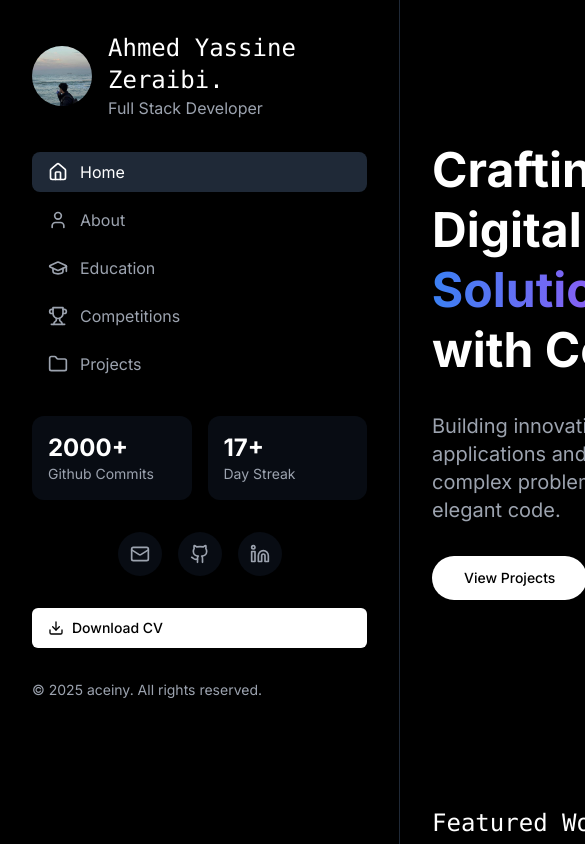
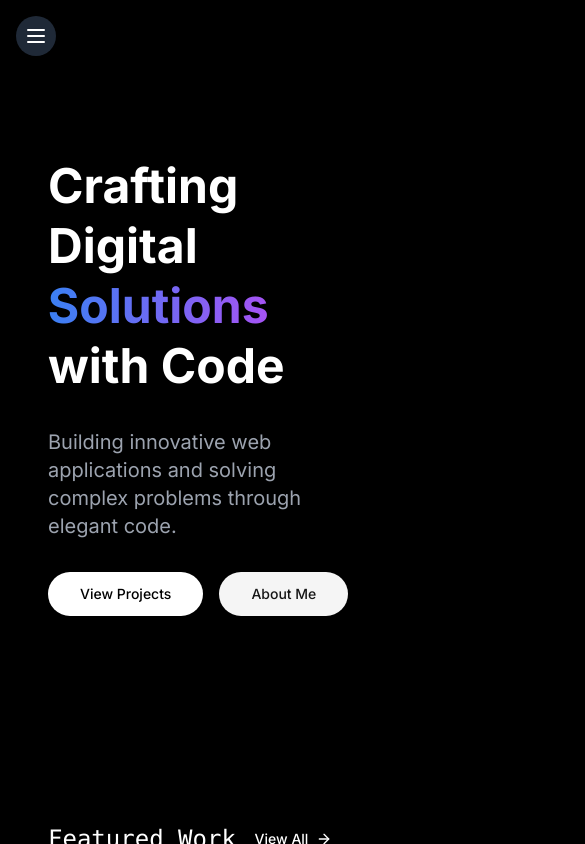
Before and after one commit to aceiny/Portfolio, a Next.js app: page / in a window 390 px wide. Shown: the top 844 px of the page, 585 px wide, since content can reach past the window. Built offline with nearby package versions, Linux system fonts and the light colour scheme.

Commit message:
refactor sidebar component to improve mobile responsiveness and enhance animation effects

```diff
--- a/app/layout.tsx
+++ b/app/layout.tsx
@@ -21,10 +21,12 @@ export default function RootLayout({
       <head>
         <link rel="icon" href="/icon.ico" sizes="any" />
       </head>
-      <body className={` bg-black text-white`}>
+      <body className="bg-black text-white">
         <div className="flex min-h-screen">
           <Sidebar />
-          <main className="flex-1 ml-[400px]">{children}</main>
+          <main className="flex-1 ml-0 lg:ml-[400px] p-4 lg:p-8">
+            {children}
+          </main>
         </div>
       </body>
     </html>
--- a/components/sidebar.tsx
+++ b/components/sidebar.tsx
@@ -1,22 +1,71 @@
 "use client";
-
 import Image from "next/image";
 import Link from "next/link";
 import { usePathname } from "next/navigation";
-import { motion } from "framer-motion";
+import { motion, AnimatePresence } from "framer-motion";
 import { Button } from "@/components/ui/button";
-import { Download } from "lucide-react";
+import { Download, Menu, X } from "lucide-react";
+import { useState, useEffect } from "react";
 import { cvUrl, navigation, personalInfo, socialLinks } from "@/constants/data";
 
 export function Sidebar() {
   const pathname = usePathname();
+  const [isOpen, setIsOpen] = useState(false);
+  const [isMobile, setIsMobile] = useState(false);
+
+  useEffect(() => {
+    const checkMobile = () => {
+      setIsMobile(window.innerWidth < 1024);
+      if (window.innerWidth >= 1024) {
+        setIsOpen(true);
+      } else {
+        setIsOpen(false);
+      }
+    };
+
+    checkMobile();
+    window.addEventListener('resize', checkMobile);
+    return () => window.removeEventListener('resize', checkMobile);
+  }, []);
+
+  const toggleSidebar = () => setIsOpen(!isOpen);
 
   return (
+    <>
+      {/* Mobile Menu Button */}
+      <motion.button
+        initial={false}
+        animate={{ x: isOpen ? 240 : 0 }}
+        onClick={toggleSidebar}
+        className="lg:hidden fixed top-4 left-4 z-50 p-2 bg-gray-800 rounded-full"
+      >
+        {isOpen ? (
+          <X className="w-6 h-6" />
+        ) : (
+          <Menu className="w-6 h-6" />
+        )}
+      </motion.button>
+
+      {/* Overlay */}
+      {isOpen && isMobile && (
         <motion.div
-      initial={{ x: -100, opacity: 0 }}
-      animate={{ x: 0, opacity: 1 }}
-      transition={{ duration: 0.5 }}
-      className="fixed top-0 left-0 h-screen w-[400px] border-r border-gray-800 p-8 overflow-y-auto"
+          initial={{ opacity: 0 }}
+          animate={{ opacity: 0.5 }}
+          exit={{ opacity: 0 }}
+          onClick={() => setIsOpen(false)}
+          className="fixed inset-0 bg-black z-30 lg:hidden"
+        />
+      )}
+
+      {/* Sidebar */}
+      <AnimatePresence mode="wait">
+        {isOpen && (
+          <motion.div
+            initial={{ x: -300 }}
+            animate={{ x: 0 }}
+            exit={{ x: -300 }}
+            transition={{ type: "spring", bounce: 0.1 }}
+            className="fixed top-0 left-0 h-screen w-[300px] lg:w-[400px] border-r border-gray-800 bg-black p-8 overflow-y-auto z-40"
           >
             <div className="space-y-8">
               {/* Profile */}
@@ -49,6 +98,7 @@ export function Sidebar() {
                     >
                       <Link
                         href={item.href}
+                        onClick={() => isMobile && setIsOpen(false)}
                         className={`flex items-center gap-3 px-4 py-2 rounded-lg transition-colors ${
                           isActive
                             ? "bg-gray-800 text-white"
@@ -64,12 +114,7 @@ export function Sidebar() {
               </nav>
 
               {/* Quick Stats */}
-        <motion.div
-          className="grid grid-cols-2 gap-4"
-          initial={{ opacity: 0, y: 20 }}
-          animate={{ opacity: 1, y: 0 }}
-          transition={{ delay: 0.2 }}
-        >
+              <motion.div className="grid grid-cols-2 gap-4">
                 <motion.div
                   className="bg-gray-900/50 p-4 rounded-xl"
                   whileHover={{ scale: 1.02 }}
@@ -87,12 +132,7 @@ export function Sidebar() {
               </motion.div>
 
               {/* Social Links */}
-        <motion.div
-          className="flex justify-center gap-4"
-          initial={{ opacity: 0, y: 20 }}
-          animate={{ opacity: 1, y: 0 }}
-          transition={{ delay: 0.3 }}
-        >
+              <motion.div className="flex justify-center gap-4">
                 {socialLinks.map((link) => (
                   <motion.a
                     target="_blank"
@@ -123,12 +163,7 @@ export function Sidebar() {
               </motion.div>
 
               {/* Footer */}
-        <motion.div
-          className="text-sm text-gray-400"
-          initial={{ opacity: 0 }}
-          animate={{ opacity: 1 }}
-          transition={{ delay: 0.4 }}
-        >
+              <motion.div className="text-sm text-gray-400">
                 <p>
                   © {personalInfo.year} {personalInfo.developer}. All rights
                   reserved.
@@ -136,5 +171,8 @@ export function Sidebar() {
               </motion.div>
             </div>
           </motion.div>
+        )}
+      </AnimatePresence>
+    </>
   );
 }
```
Lines whose indentation alone changed are shown as unchanged.
